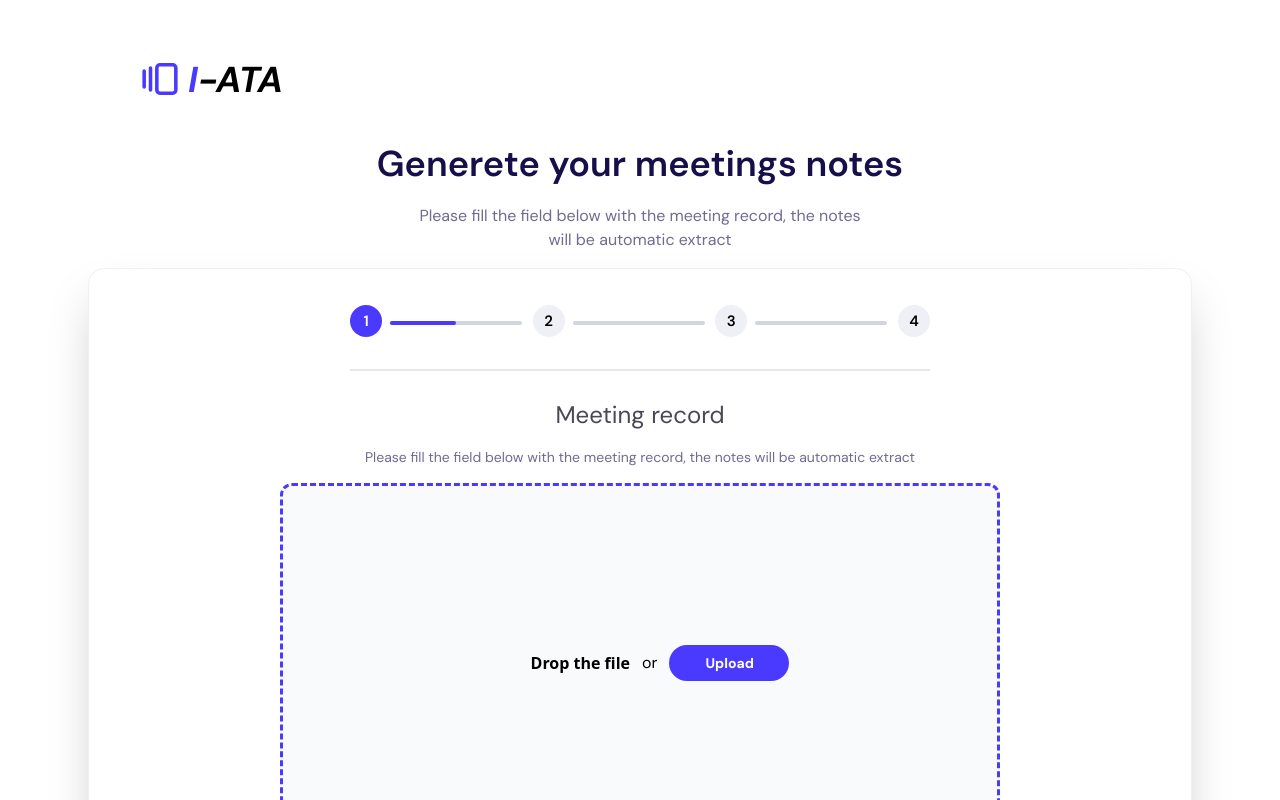
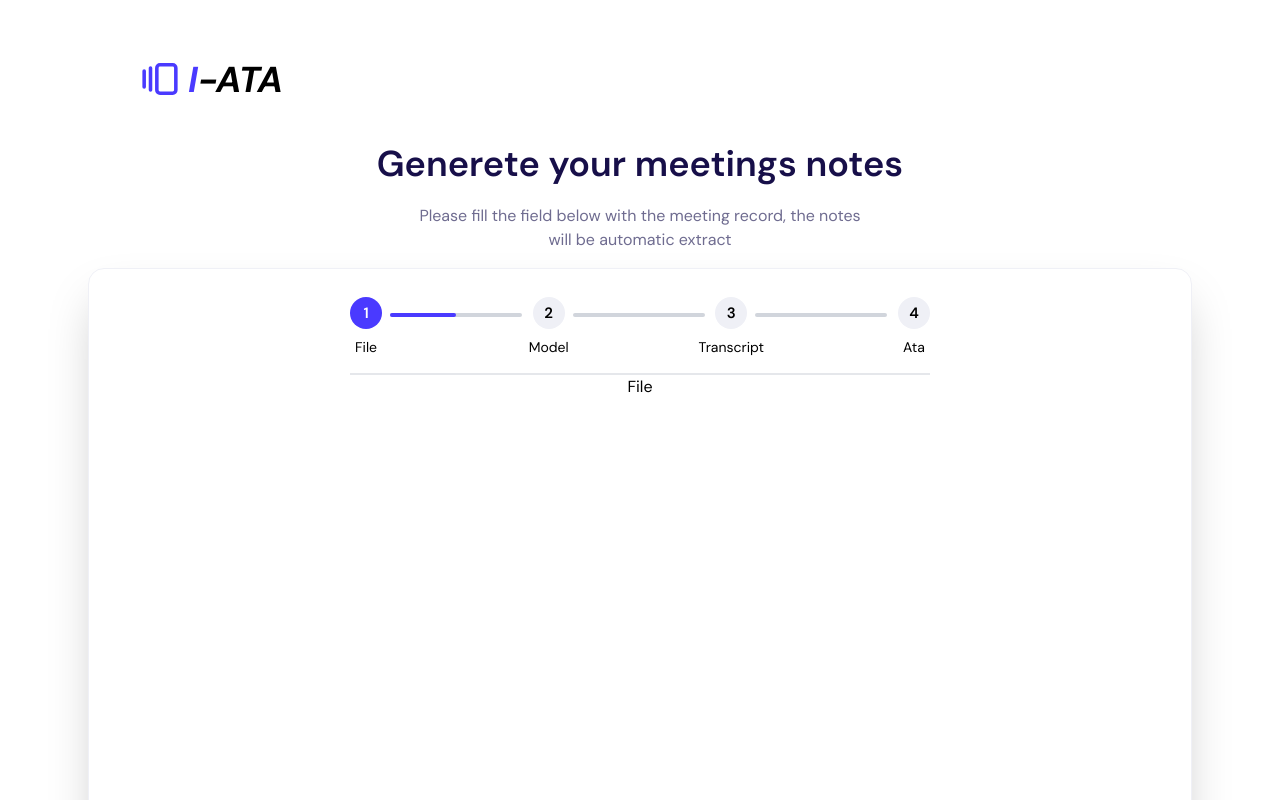
Before and after one commit to RogerPatriota/i-ATA, a React (Vite) app in the folder frontend/: page / in a window 1280 px wide. Shown: the top 800 px of the page. Built offline with nearby package versions, Linux system fonts and the light colour scheme.

Commit message:
core: add label on progress bar

```diff
--- a/frontend/src/App.jsx
+++ b/frontend/src/App.jsx
@@ -10,19 +10,23 @@ export function App() {
   const steps  = [
     {
         number: 1,
-        label: <FileDrop />
+        label: 'File',
+        component: <FileDrop />
     },
     {
         number: 2,
-        label: 'model'
+        label: 'Model',
+        component: 'model'
     },
     {
         number: 3,
-        label: 'transcript'
+        label: 'Transcript',
+        component: 'transcript'
     },
     {
         number: 4,
-        label: 'ata'
+        label: 'Ata',
+        component: 'ata'
     }
   ]
 
--- a/frontend/src/components/ProgressBar.jsx
+++ b/frontend/src/components/ProgressBar.jsx
@@ -1,19 +1,10 @@
 import React from 'react';
 import { Check } from 'lucide-react';
-{/* <div className="absolute top-10 left-0 w-full h-2 bg-gray-300 rounded-full"></div>
-
-
-<div
-  className="absolute top-10 left-0 h-2 bg-[#4A3AFF] rounded-full transition-all duration-500 ease-in-out"
-  style={{
-    width: `${((currentStep - 1) / (steps.length - 1)) * 100}%`,
-  }}
-></div> */}
 
 const ProgressSteps = (props) => {
 
     return (
-        <div className="relative w-145 flex justify-between mt-5 pb-8 border-b-2 border-gray-200">
+        <div className="relative w-145 flex justify-between mt-3 pb-11 border-b-2 border-gray-200">
           {props.steps.map((step, index) => (
             <div key={step.number} className="relative flex flex-col items-center mt-4">
               <div className={
@@ -25,6 +16,7 @@ const ProgressSteps = (props) => {
                   ) : (
                   <span className="text-[15px] font-semibold">{step.number}</span>
                   )}
+
               </div>
 
               {index < (props.steps.length - 1) && (
@@ -32,10 +24,11 @@ const ProgressSteps = (props) => {
                   <div className={`absolute h-full w-full rounded-full  bg-gray-300`}></div>
                   <div className={`absolute h-full w-0 rounded-full bg-[#4A3AFF]
                   ${(index + 1) == props.currentStep ? 'transition-all duration-500 ease-in-out w-[50%]' : ''}
-                  ${index < props.currentStep - 1 ? 'transition-all duration-200 ease-in-out w-full' : ''}`}
+                  ${index < props.currentStep - 1 ? 'transition-all duration-100 ease-in-out w-full' : ''}`}
                   ></div>
                 </div>
               )}
+              <p className='absolute top-10 text-sm'>{props.steps[index].label}</p>
             </div>
           ))}
         </div>
```
